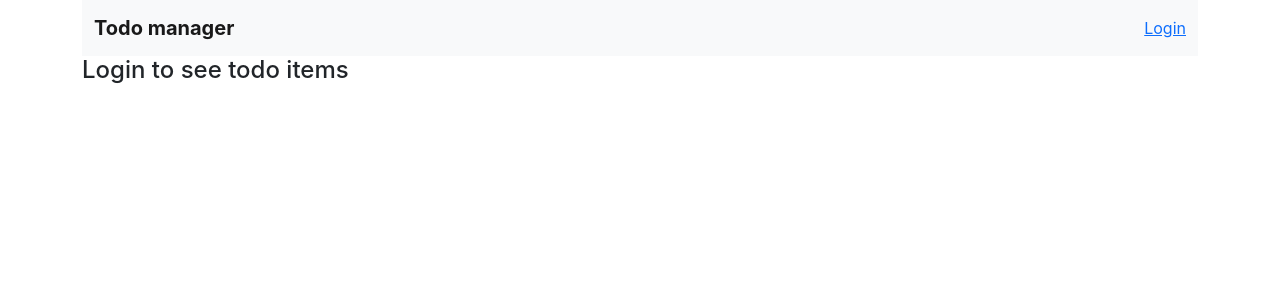
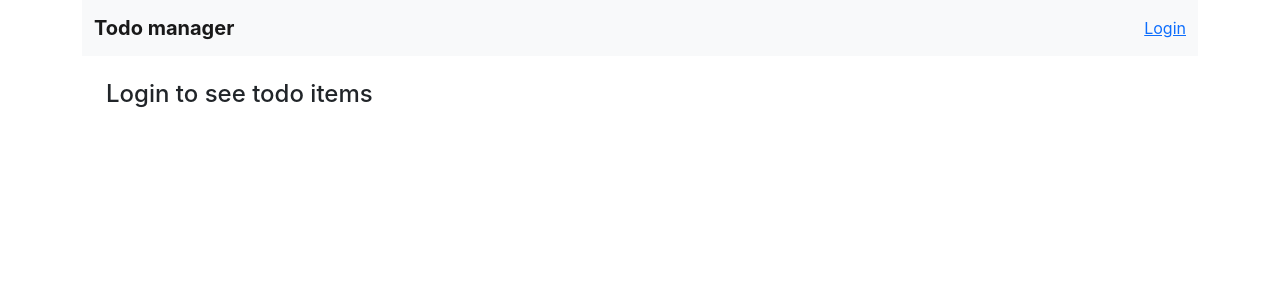
Before and after one commit to sinwoowoo/oss2-mongoose, a React (Create React App) app: page / in a window 1280 px wide. Shown: the top 300 px of the page. Built offline with nearby package versions, Linux system fonts and the light colour scheme; no server answers.

Commit message:
Update App.js

```diff
--- a/src/App.js
+++ b/src/App.js
@@ -14,14 +14,15 @@ function App() {
   const userDetails = useSelector(selectUserDetails);
 
   return (
-    <article>
+    <div className="min-h-screen bg-gray-100">
       <TopBar />
-
+      <main className="h-[calc(100vh-64px)]"> {/* TopBar 높이를 제외한 전체 높이 */}
         {userDetails === ''
-          ? <h4>Login to see todo items</h4>
+          ? <h4 className="p-4">Login to see todo items</h4>
           : <Display />
         }
-    </article>
+      </main>
+    </div>
   );
 }
 
```
